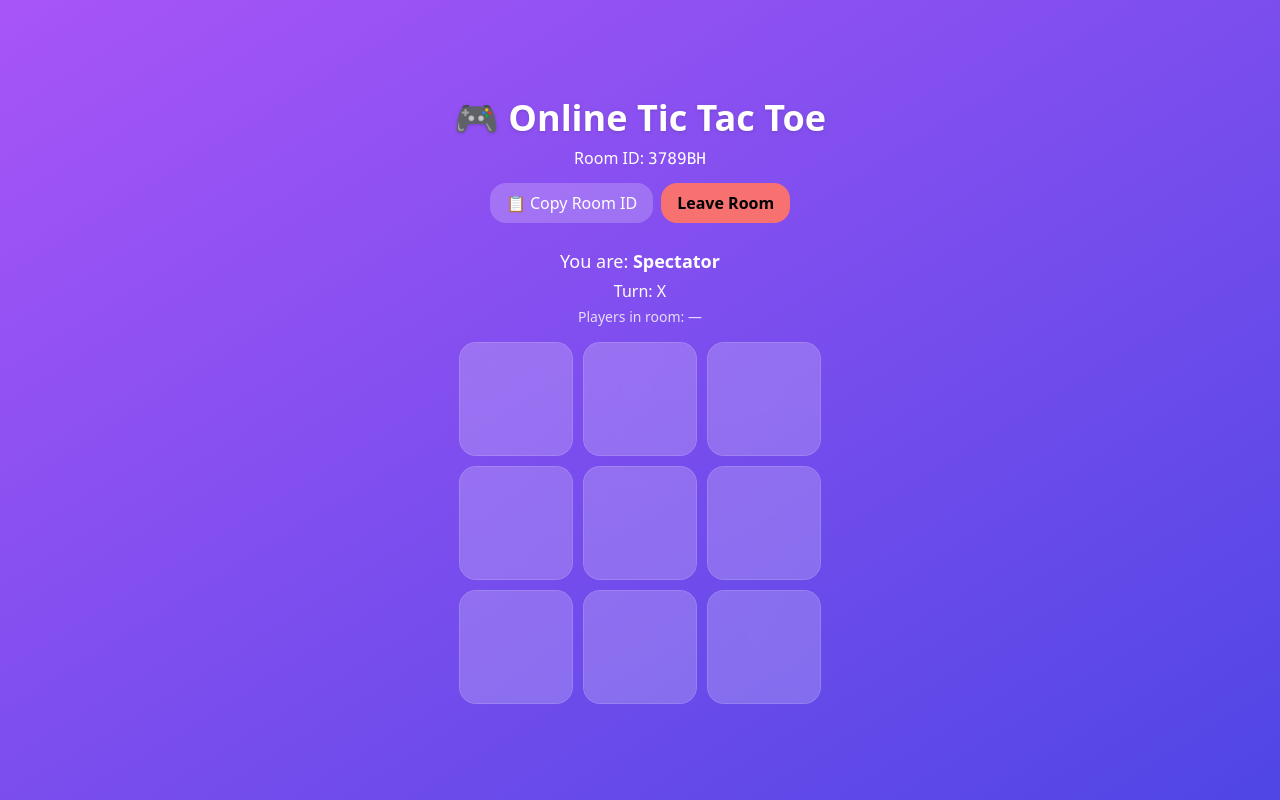
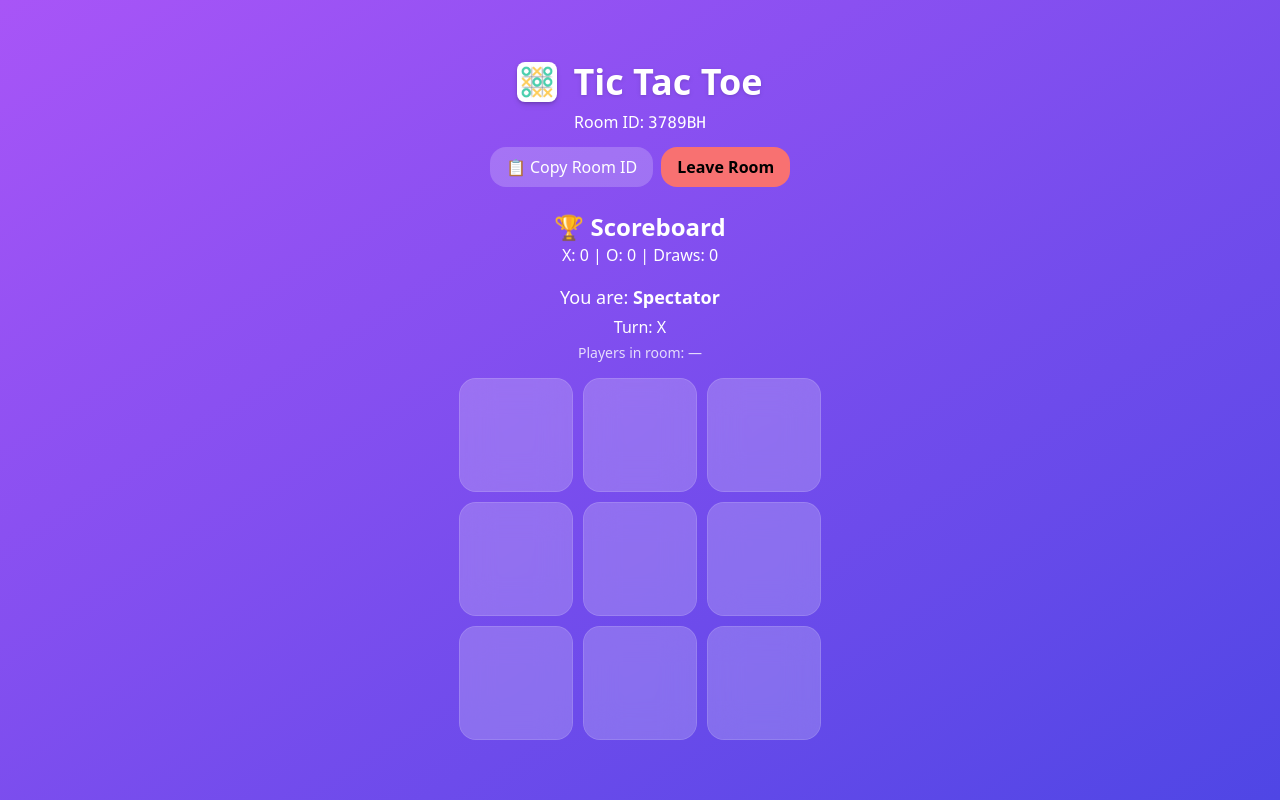
Before and after one commit to Vanshmehta38/tic-tac-toe, a React (Create React App) app: page / in a window 1280 px wide. Both pictures are taken after typing "Sample" into the empty fields and a click on the button "Create Room". Built offline with nearby package versions, Linux system fonts and the light colour scheme; no server answers.

Commit message:
code updated to add scroe

```diff
--- a/package.json
+++ b/package.json
@@ -6,6 +6,7 @@
     "@testing-library/jest-dom": "^5.17.0",
     "@testing-library/react": "^13.4.0",
     "@testing-library/user-event": "^13.5.0",
+    "canvas-confetti": "^1.9.3",
     "react": "^18.2.0",
     "react-dom": "^18.2.0",
     "react-scripts": "5.0.1",
--- a/src/App.jsx
+++ b/src/App.jsx
@@ -1,6 +1,7 @@
 import React, { useEffect, useState, useRef } from "react";
 import { io } from "socket.io-client";
 import { v4 as uuidv4 } from "uuid";
+import confetti from "canvas-confetti";
 
 const SOCKET_URL = process.env.REACT_APP_SOCKET_URL || "http://localhost:4000";
 
@@ -13,16 +14,12 @@ function randomRoom() {
 }
 
 export default function App() {
-  // RoomId persists between refreshes
   const [roomId, setRoomId] = useState(
     () => localStorage.getItem("roomId") || ""
   );
   const [showPopup, setShowPopup] = useState(!roomId);
 
-  // ✅ userId as a stable ref (never changes, no warning)
   const userIdRef = useRef(localStorage.getItem("userId") || uuidv4());
-
-  // Store userId in localStorage once
   useEffect(() => {
     localStorage.setItem("userId", userIdRef.current);
   }, []);
@@ -35,6 +32,9 @@ export default function App() {
   const [line, setLine] = useState(null);
   const [players, setPlayers] = useState([]);
   const [isAdmin, setIsAdmin] = useState(false);
+
+  // ✅ Scoreboard
+  const [scores, setScores] = useState({ X: 0, O: 0, draw: 0 });
 
   useEffect(() => {
     if (!roomId) return;
@@ -54,9 +54,32 @@ export default function App() {
     newSocket.on("state", ({ board, currentPlayer, winner, line, players }) => {
       setBoard(board);
       setCurrentPlayer(currentPlayer);
-      setWinner(winner);
       setLine(line);
       setPlayers(players);
+
+      // ✅ Handle winner updates
+      if (winner && winner !== null) {
+        setWinner(winner);
+
+        // Confetti for winner
+        if (winner !== "draw") {
+          confetti({
+            particleCount: 120,
+            spread: 70,
+            origin: { y: 0.6 },
+          });
+        }
+
+        // Update scoreboard
+        setScores((prev) => {
+          if (winner === "X") return { ...prev, X: prev.X + 1 };
+          if (winner === "O") return { ...prev, O: prev.O + 1 };
+          if (winner === "draw") return { ...prev, draw: prev.draw + 1 };
+          return prev;
+        });
+      } else {
+        setWinner(null);
+      }
     });
 
     setSocket(newSocket);
@@ -81,6 +104,7 @@ export default function App() {
     setSymbol(null);
     setBoard(Array(9).fill(null));
     setPlayers([]);
+    setScores({ X: 0, O: 0, draw: 0 }); // clear scores on leave
   };
 
   const cellClasses = (i) => {
@@ -104,8 +128,13 @@ export default function App() {
     return (
       <div className="min-h-screen flex items-center justify-center bg-gradient-to-br from-purple-500 to-indigo-600 text-white">
         <div className="bg-white/10 p-6 rounded-2xl backdrop-blur-lg max-w-md w-full text-center">
-          <h1 className="text-3xl font-black mb-2">
-            Welcome to 🎮 Tic Tac Toe
+          <h1 className="text-3xl font-black mb-2 flex gap-2">
+            <img
+              src="/logo.png"
+              alt="App Logo"
+              className="w-10 h-10 rounded-lg shadow-md text-center"
+            />{" "}
+            Welcome to Tic Tac Toe
           </h1>
           <p className="opacity-90 mb-6">
             Play online with your friends! Enter a Room ID to join, or create a
@@ -153,8 +182,13 @@ export default function App() {
     <div className="min-h-screen text-white flex items-center justify-center p-4 bg-gradient-to-br from-purple-500 to-indigo-600">
       <div className="w-full max-w-xl">
         <div className="mb-6 text-center">
-          <h1 className="text-4xl font-black drop-shadow">
-            🎮 Online Tic Tac Toe
+          <h1 className="text-4xl font-black drop-shadow title-box">
+            <img
+              src="/logo.png"
+              alt="App Logo"
+              className="w-10 h-10 rounded-lg shadow-md"
+            />{" "}
+            Tic Tac Toe
           </h1>
           <p className="mt-2">
             Room ID: <span className="font-mono">{roomId}</span>
@@ -181,6 +215,14 @@ export default function App() {
               Leave Room
             </button>
           </div>
+        </div>
+
+        {/* ✅ Scoreboard */}
+        <div className="mb-4 text-center">
+          <h2 className="text-2xl font-bold">🏆 Scoreboard</h2>
+          <p>
+            X: {scores.X} | O: {scores.O} | Draws: {scores.draw}
+          </p>
         </div>
 
         <div className="mb-4 text-center">
```
Also changed, not shown: 1 other file (tests, documents, lock files or other folders).
